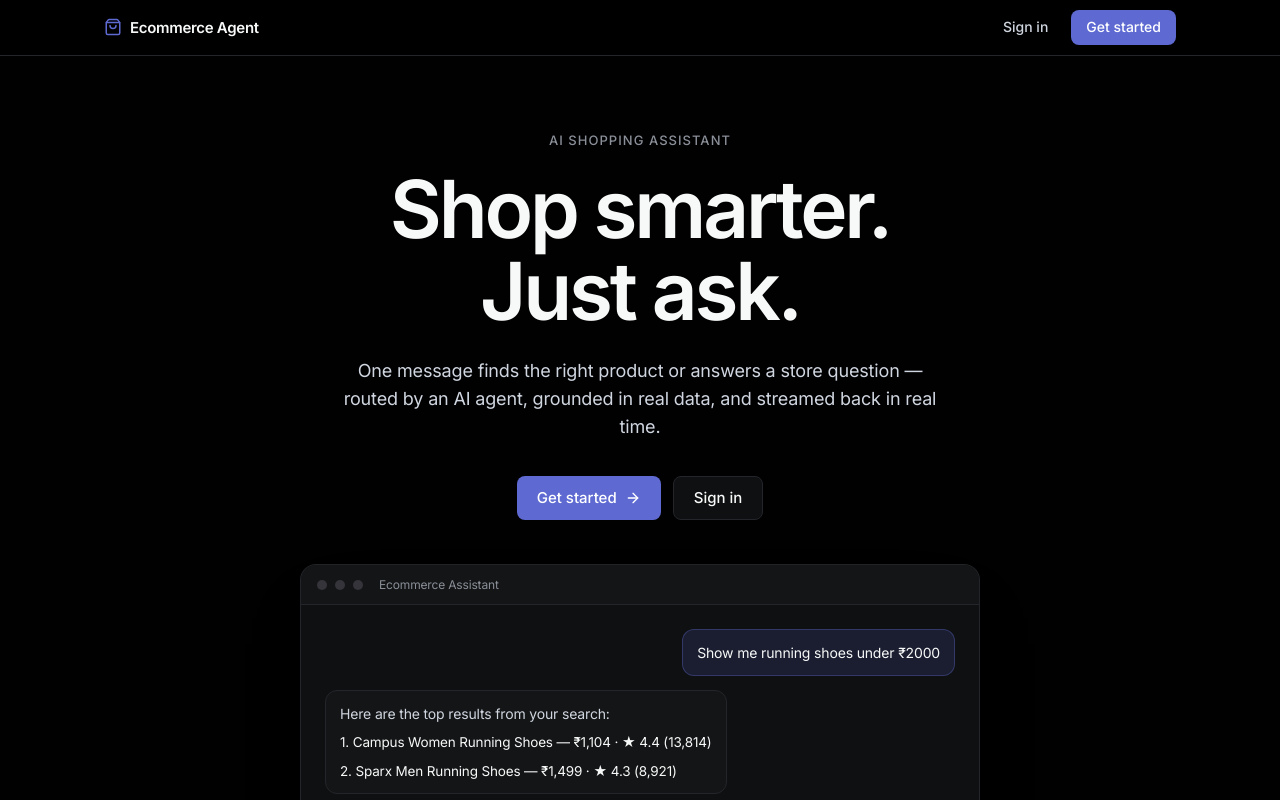
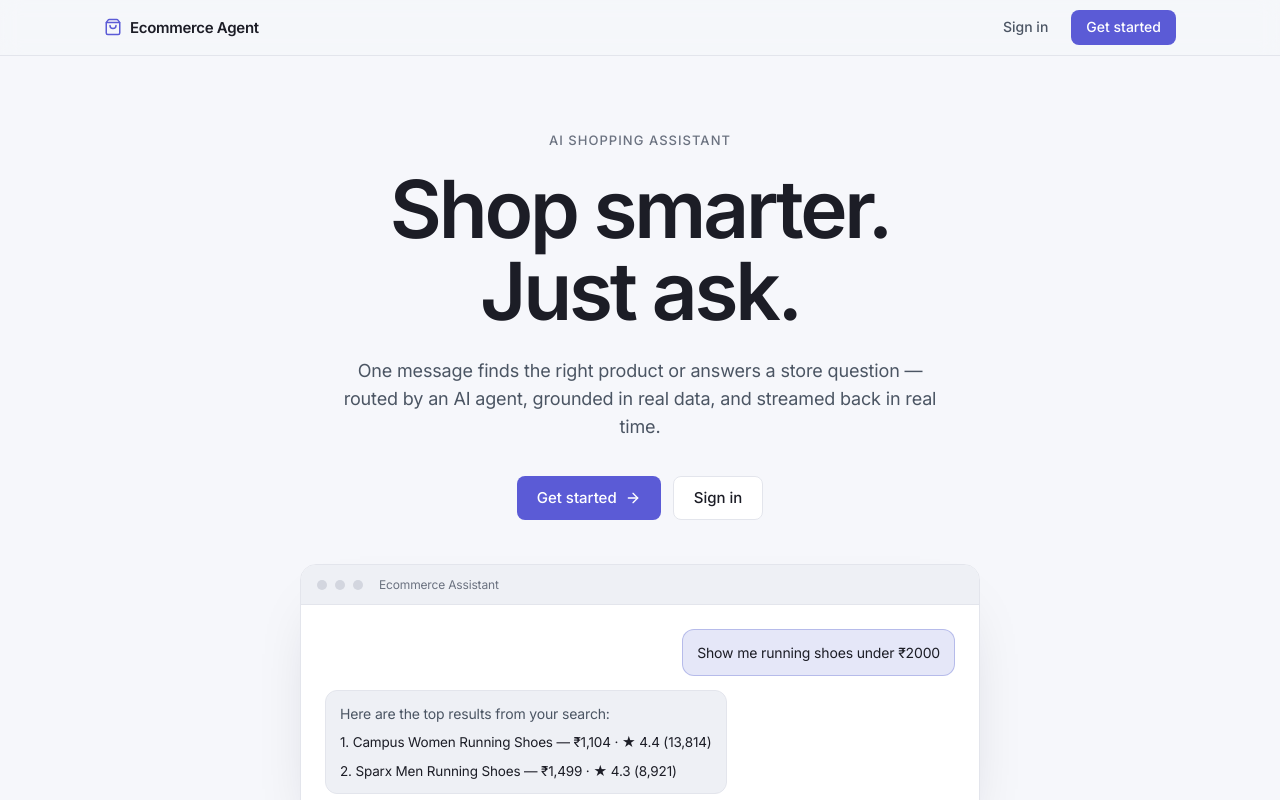
Before and after one commit to VIVPM/ecommerce-agent, a React app in the folder frontend/: page / in a window 1280 px wide. Built offline with nearby package versions, Linux system fonts and the light colour scheme; no server answers; the HTML template or start-up script is replaced by a standard one.

Commit message:
style(web): light-theme the landing page to match the app

```diff
--- a/frontend/src/components/landing.css
+++ b/frontend/src/components/landing.css
@@ -1,20 +1,20 @@
 @import url('https://fonts.googleapis.com/css2?family=Inter:wght@400;500;600;700&display=swap');
 
-/* Linear-inspired dark marketing canvas. Palette + tokens from the Linear
-   design spec: near-black canvas #010102, four-step surface ladder, hairline
-   borders, and a single lavender-blue accent (#5e6ad2) used scarcely. */
+/* Light marketing canvas. Off-white ground, white/grey surface ladder, hairline
+   borders, and a single indigo accent (#5b5bd6) used scarcely. Matches the app
+   (index.css) light palette. */
 .landing {
-  --l-primary: #5e6ad2;
-  --l-primary-hover: #828fff;
+  --l-primary: #5b5bd6;
+  --l-primary-hover: #4a4ac0;
   --l-on-primary: #ffffff;
-  --l-ink: #f7f8f8;
-  --l-ink-muted: #d0d6e0;
-  --l-ink-subtle: #8a8f98;
-  --l-canvas: #010102;
-  --l-surface-1: #0f1011;
-  --l-surface-2: #141516;
-  --l-hairline: #23252a;
-  --l-hairline-strong: #34343a;
+  --l-ink: #1c1d26;
+  --l-ink-muted: #4b5563;
+  --l-ink-subtle: #6b7280;
+  --l-canvas: #f6f7fb;
+  --l-surface-1: #ffffff;
+  --l-surface-2: #eef0f5;
+  --l-hairline: #e3e5ec;
+  --l-hairline-strong: #d3d6df;
 
   position: fixed;
   inset: 0;
@@ -90,7 +90,7 @@
   height: 56px;
   display: flex;
   align-items: center;
-  background: rgba(1, 1, 2, 0.8);
+  background: rgba(246, 247, 251, 0.8);
   backdrop-filter: blur(10px);
   border-bottom: 1px solid var(--l-hairline);
 }
@@ -171,11 +171,10 @@
   margin: 44px auto 0;
   background: var(--l-surface-1);
   border: 1px solid var(--l-hairline);
-  border-top-color: rgba(255, 255, 255, 0.08);
   border-radius: 16px;
   overflow: hidden;
   text-align: left;
-  box-shadow: 0 40px 80px -40px rgba(0, 0, 0, 0.9);
+  box-shadow: 0 30px 60px -30px rgba(20, 22, 40, 0.25);
 }
 .l-mock-bar {
   display: flex;
@@ -267,7 +266,7 @@
 .l-card {
   background: var(--l-surface-1);
   border: 1px solid var(--l-hairline);
-  border-top-color: rgba(255, 255, 255, 0.06);
+
   border-radius: 12px;
   padding: 24px;
 }
@@ -321,7 +320,7 @@
 .l-cta {
   background: var(--l-surface-1);
   border: 1px solid var(--l-hairline);
-  border-top-color: rgba(255, 255, 255, 0.06);
+
   border-radius: 16px;
   padding: 48px 32px;
   text-align: center;
```
